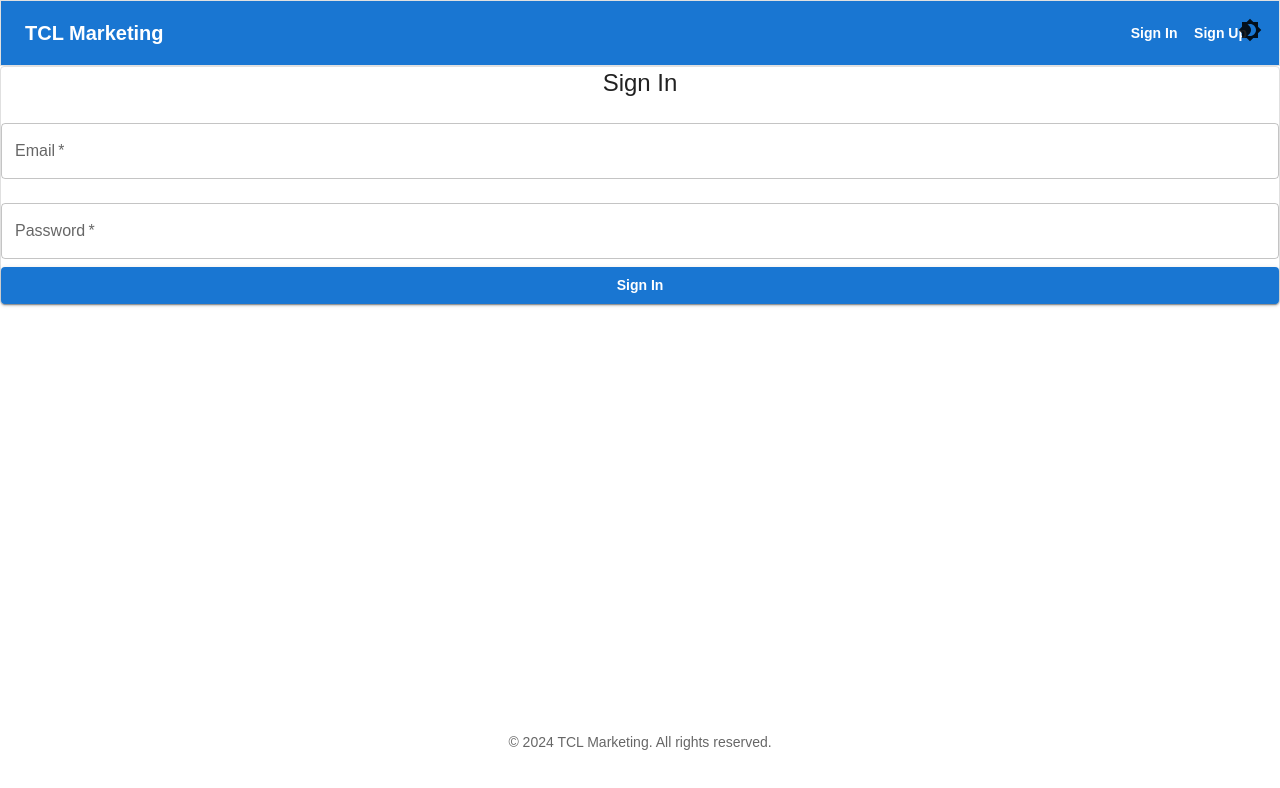
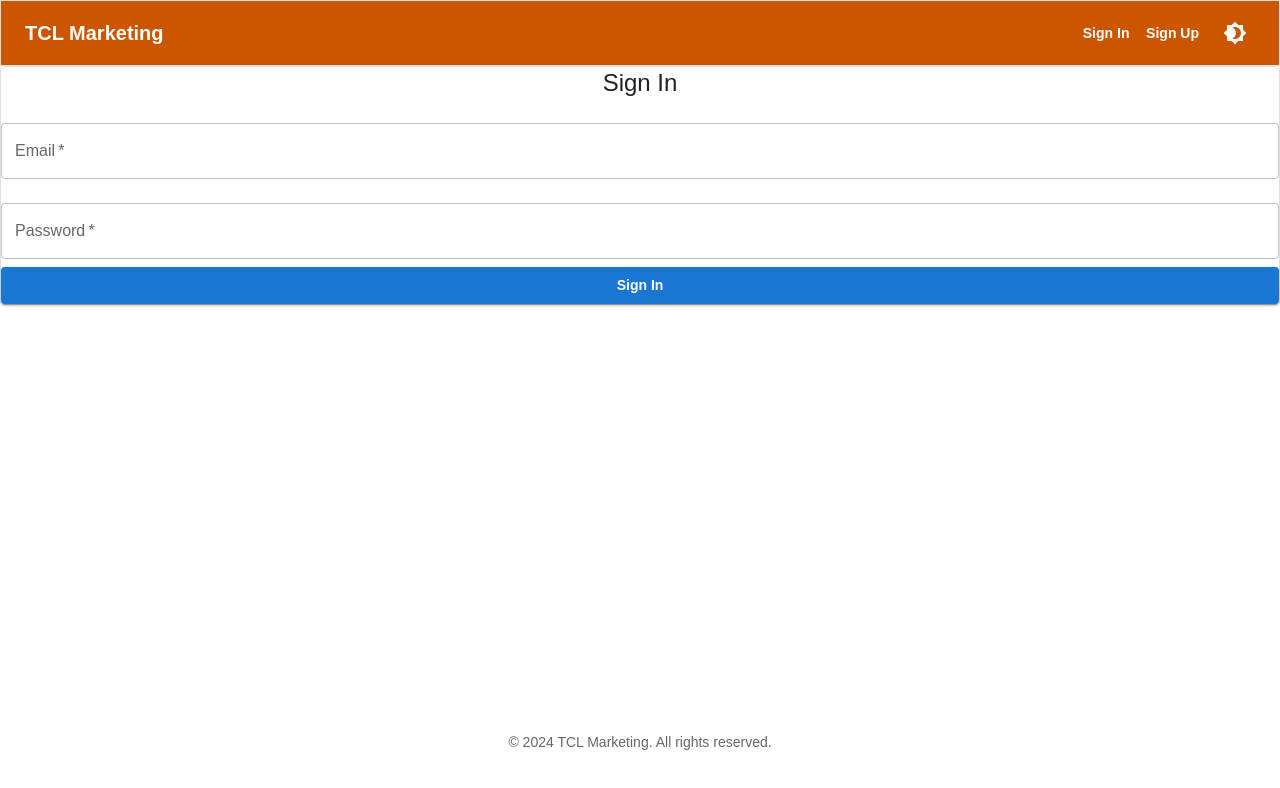
Before and after one commit to DrewDeMo/tcl-quill, a React (Vite) app: page /signin in a window 1280 px wide. Shown: the top 788 px of the page. Built offline with nearby package versions, Linux system fonts and the light colour scheme; no server answers.

Commit message:
Improve header spacing, alignment, and styling to match company colors

```diff
--- a/src/App.css
+++ b/src/App.css
@@ -84,11 +84,13 @@ html, body, #root, .App {
   justify-content: space-between;
   align-items: center;
   padding: 0 16px;
+  background-color: #cc5500; /* Company color */
 }
 
 .header .project-title {
   flex-grow: 1;
   text-align: left;
+  color: white; /* Company color */
 }
 
 .header .project-icons {
@@ -99,4 +101,16 @@ html, body, #root, .App {
 .header .project-icons button,
 .header .project-icons .MuiIconButton-root {
   margin-left: 8px;
+  color: white; /* Company color */
 }
+
+/* Subtle animations */
+.header button,
+.header .MuiIconButton-root {
+  transition: transform 0.2s ease-in-out;
+}
+
+.header button:hover,
+.header .MuiIconButton-root:hover {
+  transform: scale(1.1);
+}
--- a/src/App.jsx
+++ b/src/App.jsx
@@ -42,15 +42,7 @@ function App() {
         <CssBaseline />
         <Router>
           <div className="flex flex-col min-h-screen">
-            <Header />
-            <IconButton
-              className="theme-toggle-icon"
-              sx={{ ml: 2, position: 'absolute', top: '10px', right: '10px' }} // Adjusted margin
-              onClick={toggleDarkMode}
-              color="inherit"
-            >
-              {darkMode ? <Brightness7Icon /> : <Brightness4Icon />}
-            </IconButton>
+            <Header darkMode={darkMode} toggleDarkMode={toggleDarkMode} />
             <main className="flex-grow">
               <Routes>
                 <Route path="/" element={user ? <Dashboard /> : <Navigate to="/signin" />} />
--- a/src/components/Header.jsx
+++ b/src/components/Header.jsx
@@ -8,8 +8,10 @@ import Typography from '@mui/material/Typography';
 import Button from '@mui/material/Button';
 import IconButton from '@mui/material/IconButton';
 import AccountCircle from '@mui/icons-material/AccountCircle';
+import Brightness4Icon from '@mui/icons-material/Brightness4';
+import Brightness7Icon from '@mui/icons-material/Brightness7';
 
-function Header() {
+function Header({ darkMode, toggleDarkMode }) {
   const [user] = useAuthState(auth);
 
   return (
@@ -49,6 +51,13 @@ function Header() {
               </Button>
             </>
           )}
+          <IconButton
+            className="theme-toggle-icon"
+            onClick={toggleDarkMode}
+            color="inherit"
+          >
+            {darkMode ? <Brightness7Icon /> : <Brightness4Icon />}
+          </IconButton>
         </div>
       </Toolbar>
     </AppBar>
```
